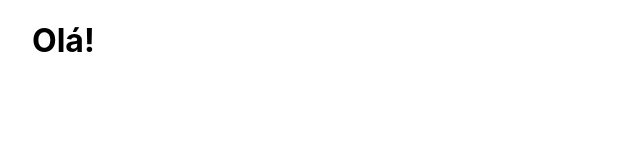
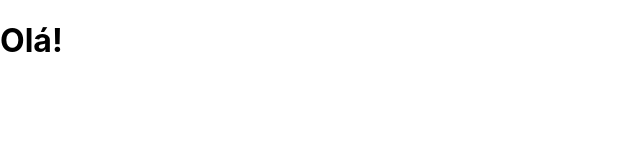
Before and after one commit to flavio-herculano/portfolio, a Next.js app: page / in a window 1280 px wide. Shown: the top 160 px of the page, without its empty margins (0-640 px from the left). Built offline with nearby package versions, Linux system fonts and the light colour scheme.

Commit message:
corrigindo texto

```diff
--- a/pages/index.js
+++ b/pages/index.js
@@ -4,8 +4,8 @@ import styles from '../styles/Home.module.css'
 
 export default function Home() {
   return (
-    <div className={styles.container}>
-      <h1>Olá!</h1>
+    <div>
+      <h1> Olá! </h1>
     </div>
   )
 }
```
